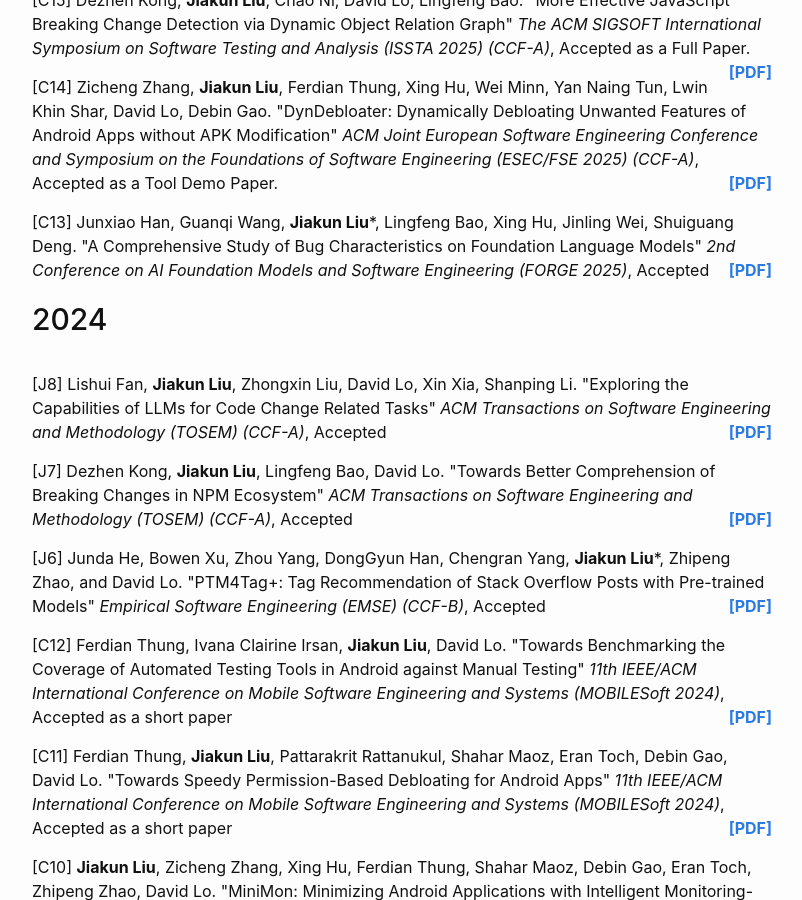
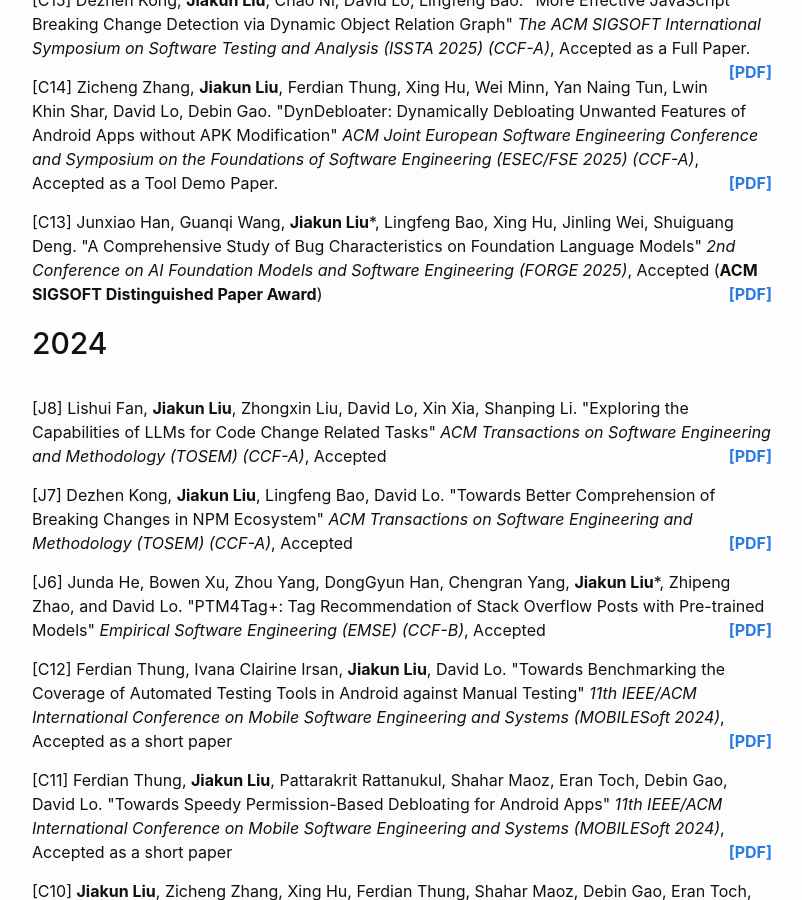
Before and after one commit to jiakun-liu/jiakun-liu.github.io, a Jekyll site: the page built from papers.md, in a window 1280 px wide and 900 px high, scrolled down 473 px. Shown: the whole window, without its empty margins (238-1040 px from the left). Built offline with Jekyll 4.4.1, drawn with Linux system fonts in a browser that asks for light colours.

Commit message:
forge award

```diff
--- a/_data/papers.json
+++ b/_data/papers.json
@@ -37,7 +37,7 @@
             "title": "A Comprehensive Study of Bug Characteristics on Foundation Language Models",
             "authors": "Junxiao Han, Guanqi Wang, <b>Jiakun Liu</b>*, Lingfeng Bao, Xing Hu, Jinling Wei, Shuiguang Deng",
             "venue": "2nd Conference on AI Foundation Models and Software Engineering (FORGE 2025)",
-            "status": "Accepted",
+            "status": "Accepted (<b>ACM SIGSOFT Distinguished Paper Award</b>) ",
             "pdf": ""
         }
     ],
```
